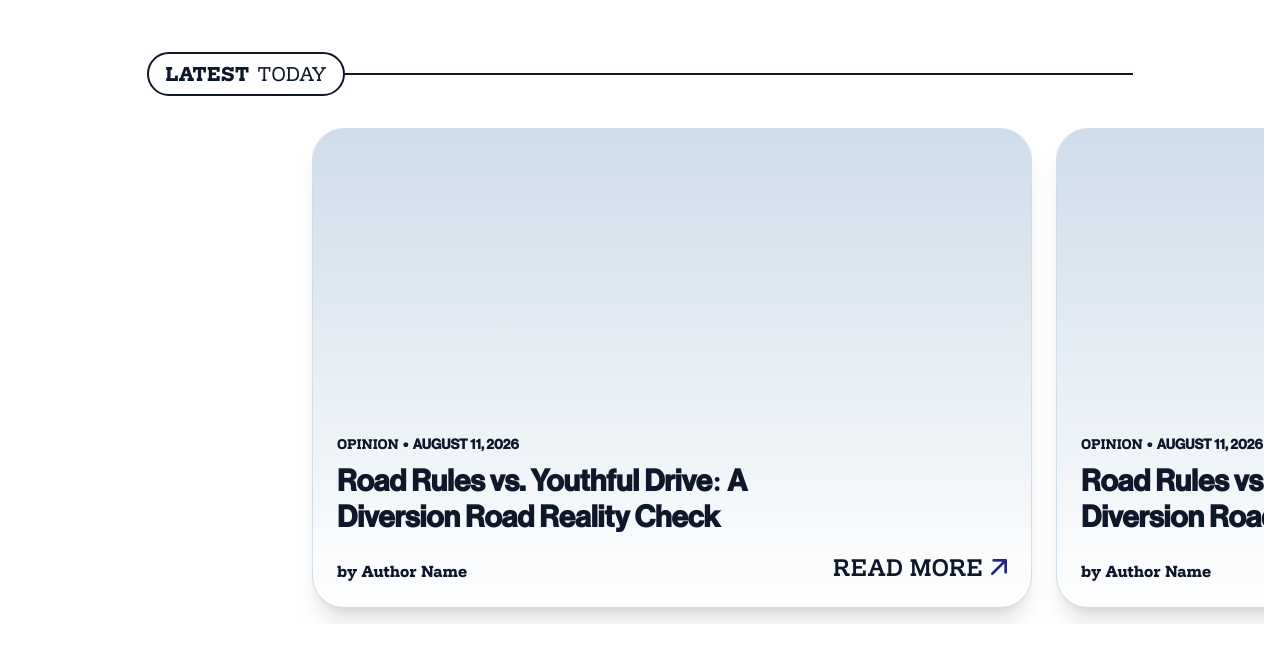
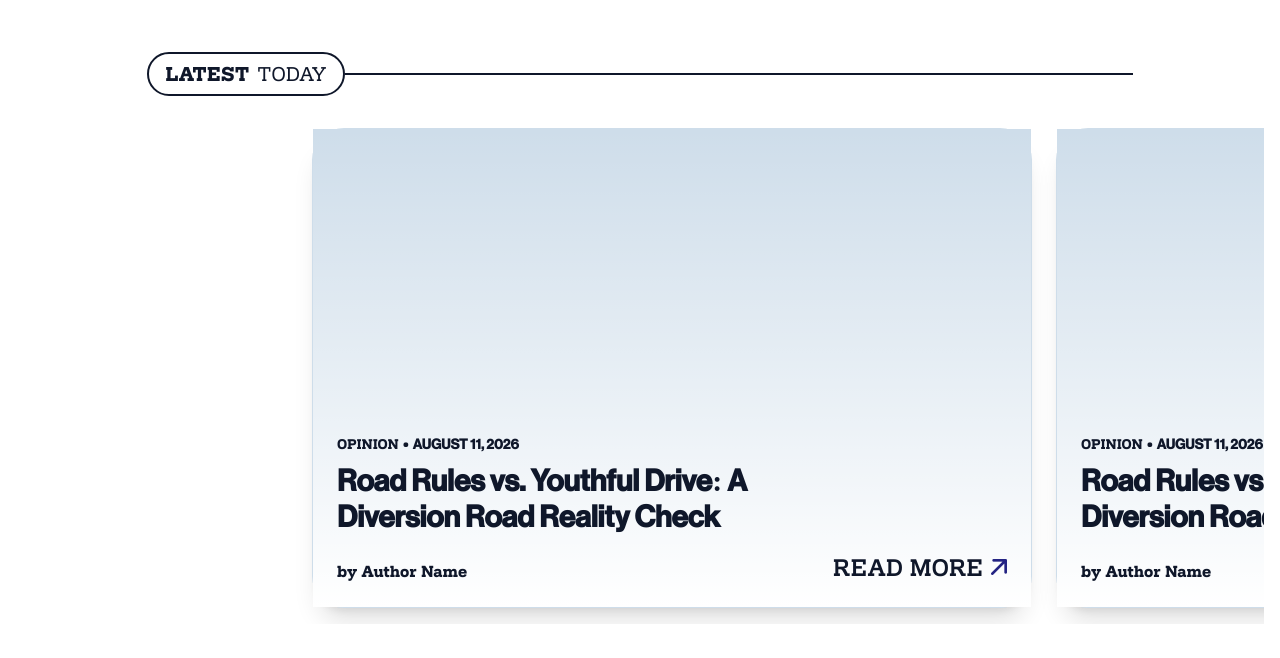
Before and after one commit to Bryian1125/CentralEchoSite, a Next.js app: page / in a window 1280 px wide. Shown: the part 780-1438 px from the top of the page. Built offline with nearby package versions, Linux system fonts and the light colour scheme.

Commit message:
fix: carousel card shadow clipping - remove overflow-clip, add hover z-index

```diff
--- a/components/Home/CarouselCard.tsx
+++ b/components/Home/CarouselCard.tsx
@@ -12,9 +12,9 @@ export default function CarouselCard({ article }: { article: Article }) {
   return (
     <Link href={article.href} className="block">
       <motion.div
-        whileHover={{ y: -8, boxShadow: "0 25px 50px -12px rgba(0, 0, 0, 0.25)" }}
+        whileHover={{ y: -8, boxShadow: "0 25px 50px -12px rgba(0, 0, 0, 0.25)", zIndex: 50 }}
         transition={{ type: "spring", stiffness: 300, damping: 30 }}
-        className="w-[720px] h-[480px] bg-background rounded-4xl relative overflow-clip border-1 border-border shadow-xl"
+        className="w-[720px] h-[480px] bg-background rounded-4xl relative border-1 border-border shadow-xl"
       >
         <div className="absolute inset-0">
           {article.image ? (
```
